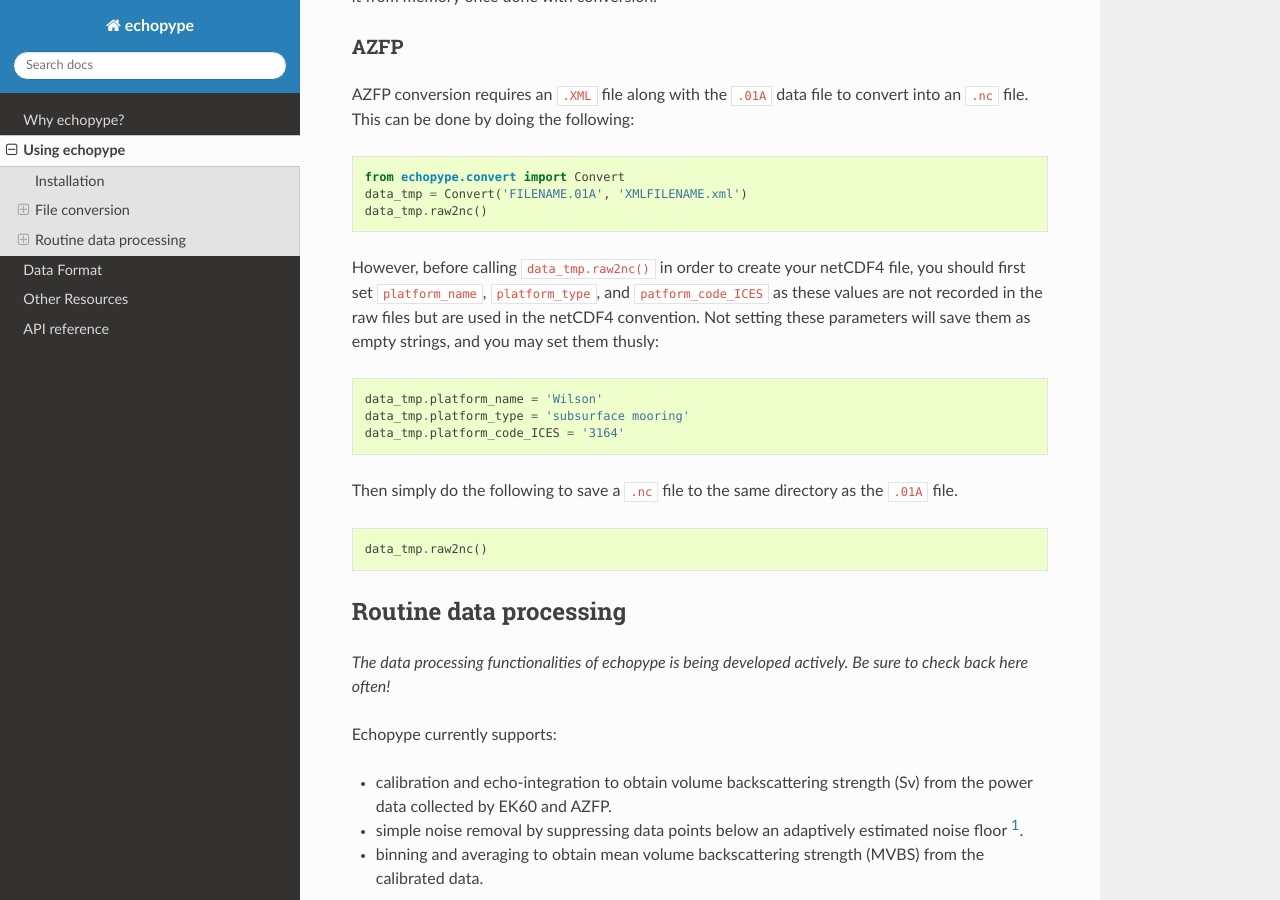
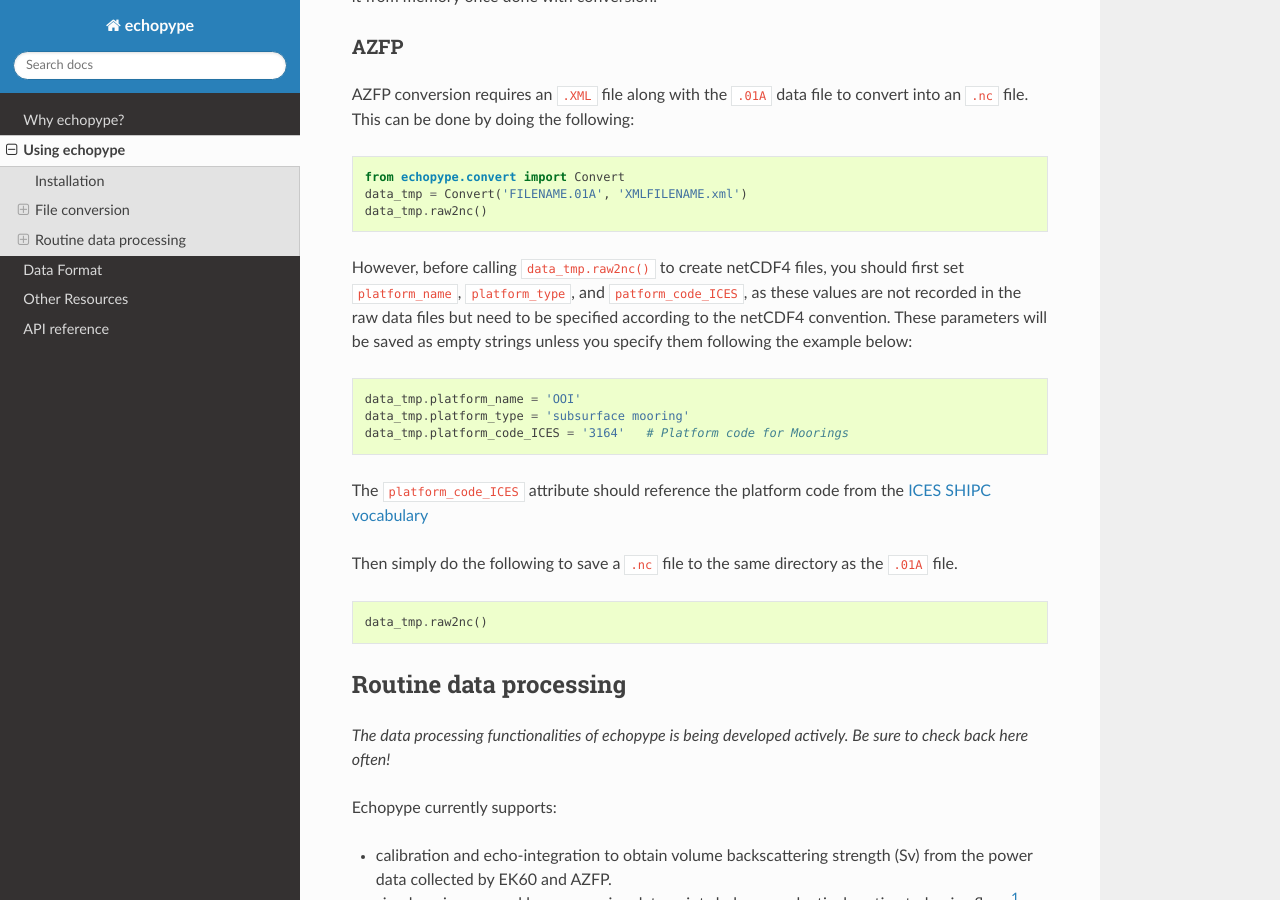
Before and after one commit to leewujung/echopype-lfs-test, a Sphinx documentation site: the page built from docs/source/usage.rst, in a window 1280 px wide and 900 px high, scrolled down 845 px. Built offline with Sphinx 7.4.7 and the Read the Docs theme 2.0.0, drawn with Linux system fonts in a browser that asks for light colours.

Commit message:
update docs

```diff
--- a/docs/source/usage.rst
+++ b/docs/source/usage.rst
@@ -72,15 +72,24 @@ This can be done by doing the following:
     data_tmp = Convert('FILENAME.01A', 'XMLFILENAME.xml')
     data_tmp.raw2nc()
 
-However, before calling ``data_tmp.raw2nc()`` in order to create your netCDF4 file, you should first set ``platform_name``, ``platform_type``, and ``patform_code_ICES`` as these values are not recorded in the raw files but are used in the netCDF4 convention. Not setting these parameters will save them as empty strings, and you may set them thusly:
+However, before calling ``data_tmp.raw2nc()`` to create netCDF4 files,
+you should first set ``platform_name``, ``platform_type``, and
+``patform_code_ICES``, as these values are not recorded in the raw data
+files but need to be specified according to the netCDF4 convention.
+These parameters will be saved as empty strings unless you specify
+them following the example below:
 
 .. code-block:: python
 
-    data_tmp.platform_name = 'Wilson'
+    data_tmp.platform_name = 'OOI'
     data_tmp.platform_type = 'subsurface mooring'
-    data_tmp.platform_code_ICES = '3164'
+    data_tmp.platform_code_ICES = '3164'   # Platform code for Moorings
 
-Then simply do the following to save  a ``.nc`` file to the same directory as the ``.01A`` file.
+The ``platform_code_ICES`` attribute should reference the platform code
+from the `ICES SHIPC vocabulary <https://vocab.ices.dk/?ref=315>`_
+
+Then simply do the following to save  a ``.nc`` file to the same
+directory as the ``.01A`` file.
 
 .. code-block:: python
 
```
Also changed, not shown: 2 other files.
